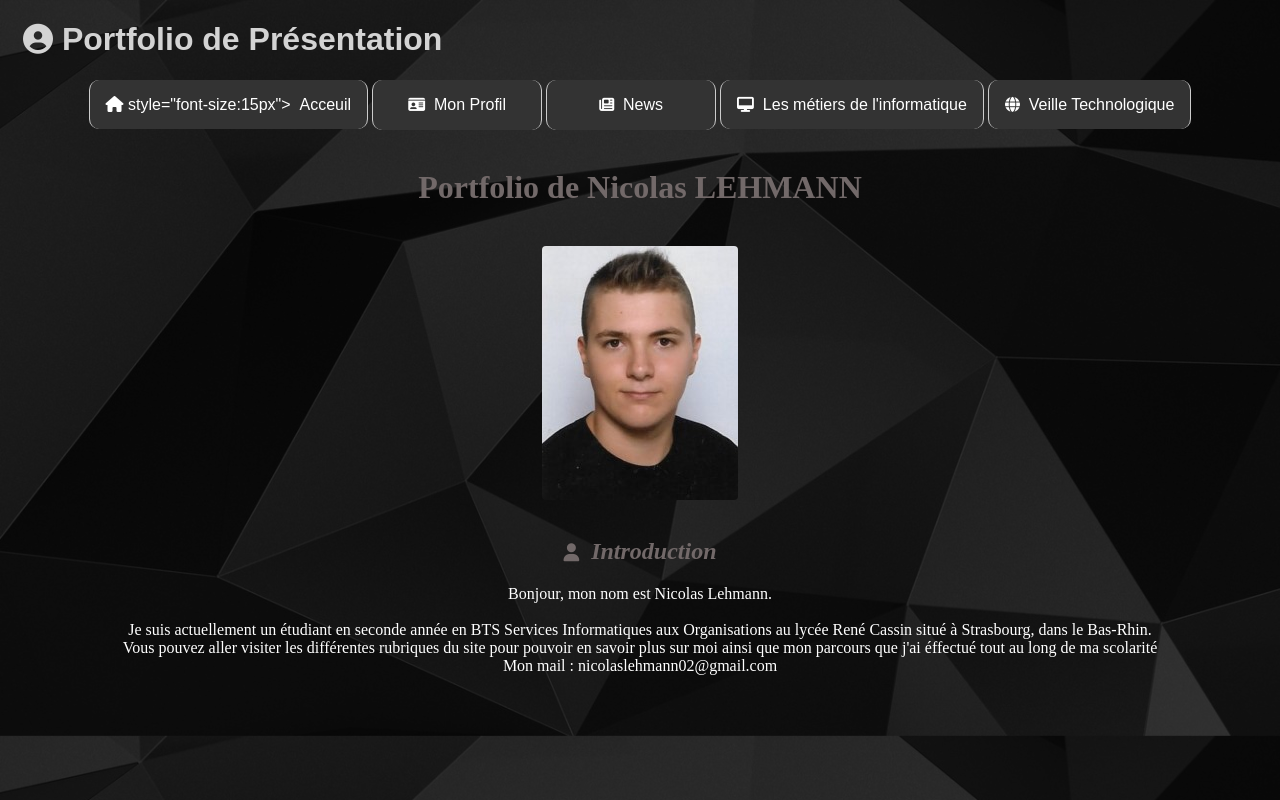
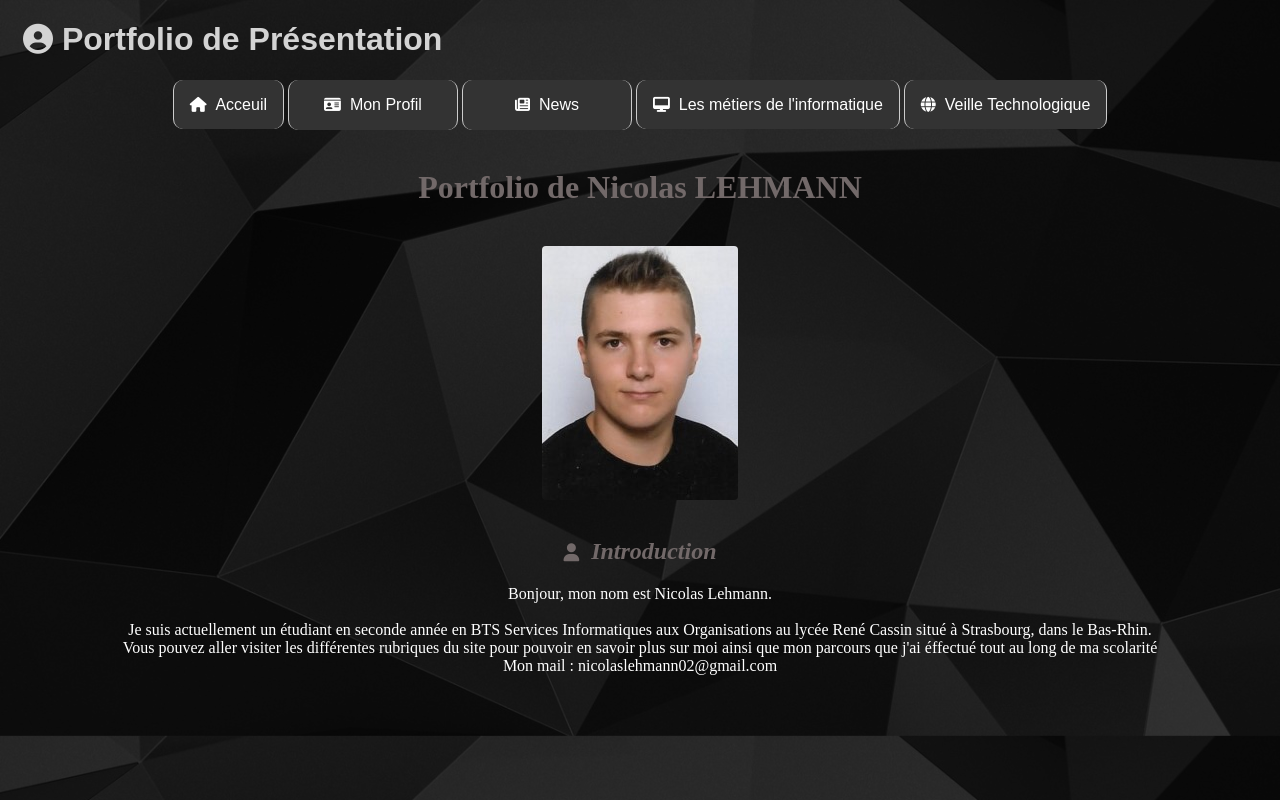
Before and after one commit to LEHMANN-Nicolas/Portfolio, a plain HTML site: page index.html in a window 1280 px wide. Drawn offline with Linux system fonts and the light colour scheme.

Commit message:
Link Fix

```diff
--- a/index.html
+++ b/index.html
@@ -11,8 +11,7 @@
 <body>
     <h1 class="title"><i class="fa-solid fa-circle-user" style="font-size:30px"></i>&nbsp;Portfolio de Présentation</h1>
     <div class="menu">
-        <a href="../Page_Principale/portfolio.html" class="solo-link"><i class="fas fa-home"></i>
-                style="font-size:15px"></i>&nbsp;&nbsp;Acceuil</a>
+        <a href="../Page_Principale/portfolio.html" class="solo-link"><i class="fas fa-home" style="font-size:15px"></i>&nbsp;&nbsp;Acceuil</a>
         <div class="dropdown">
             <button class="dropbtn"><i class="fa-solid fa-id-card" style="font-size:15px"></i>&nbsp;&nbsp;Mon
                 Profil</button>
```
